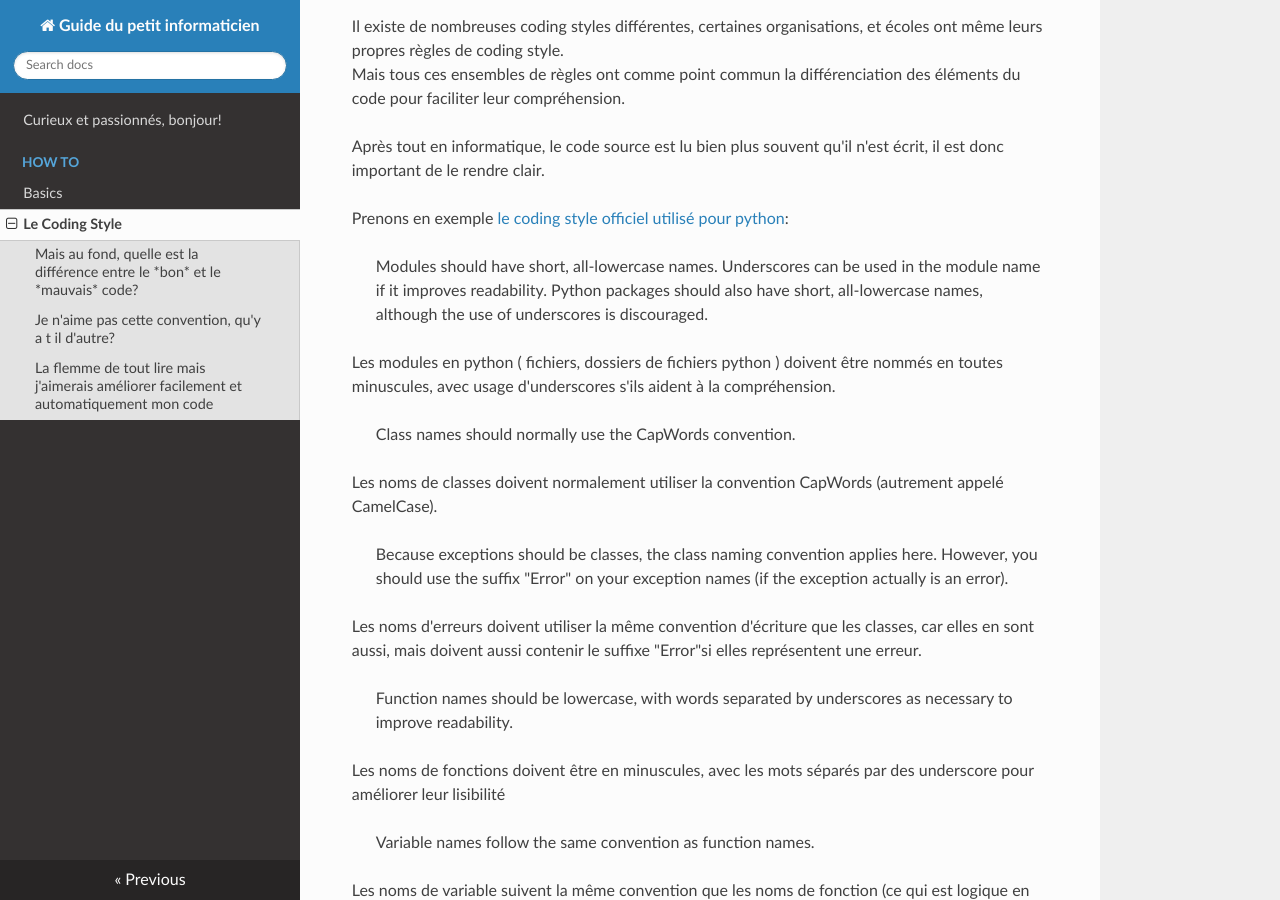
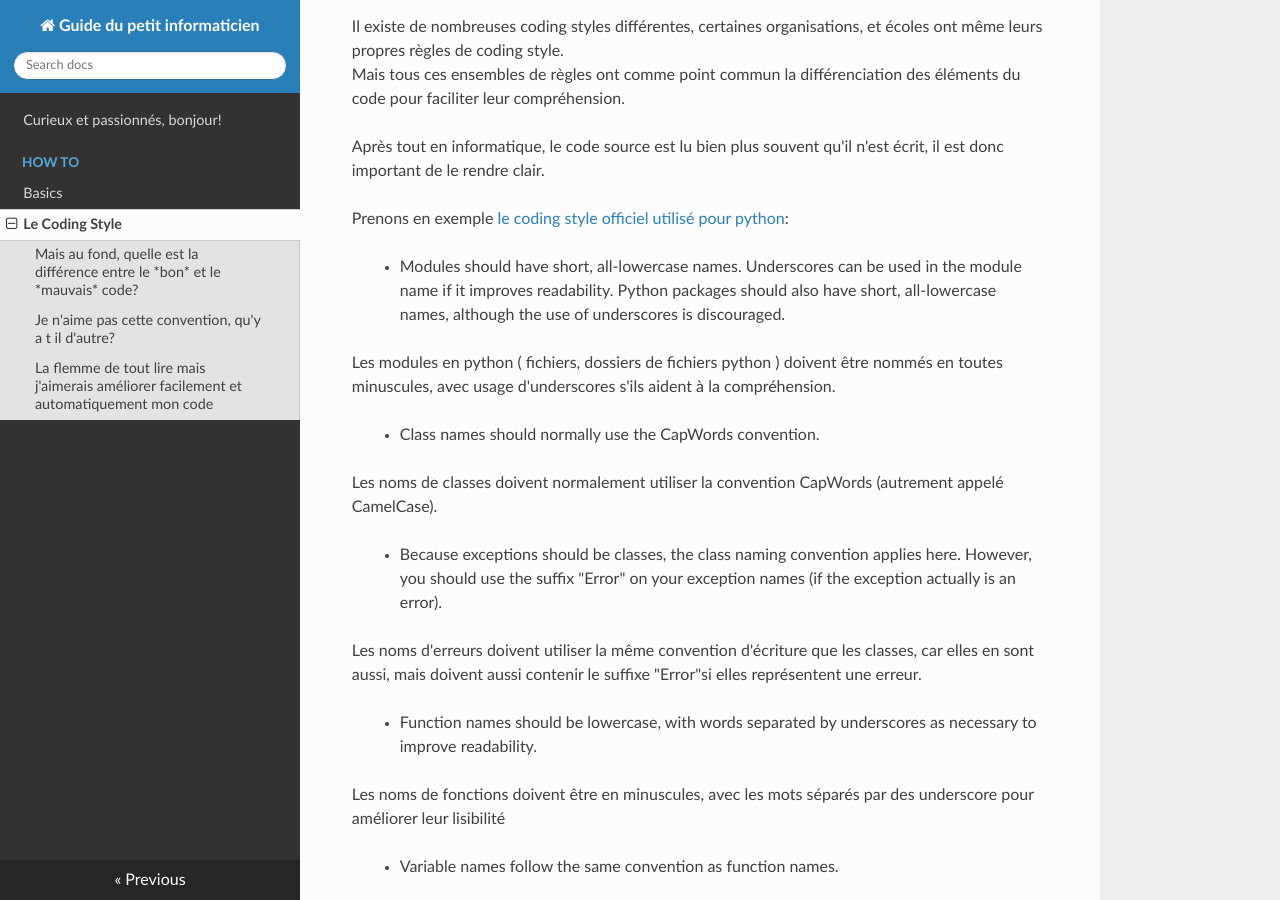
Before and after one commit to UFRCaenDiscordServer/guide-du-petit-informaticien, an MkDocs documentation site: the page built from docs/how-to/bien-coder.md, in a window 1280 px wide and 900 px high, scrolled down 1151 px. Built offline with MkDocs 1.6.1, drawn with Linux system fonts in a browser that asks for light colours; nearby versions of some CDN libraries.

Commit message:
enhanced citation marking

```diff
--- a/docs/how-to/bien-coder.md
+++ b/docs/how-to/bien-coder.md
@@ -58,27 +58,27 @@ Après tout en informatique, le code source est lu bien plus souvent qu'il n'est
 
 Prenons en exemple [le coding style officiel utilisé pour python](https://www.python.org/dev/peps/pep-0008/):
 
-> Modules should have short, all-lowercase names. Underscores can be used in the module name if it improves readability. Python packages should also have short, all-lowercase names, although the use of underscores is discouraged.
+> - Modules should have short, all-lowercase names. Underscores can be used in the module name if it improves readability. Python packages should also have short, all-lowercase names, although the use of underscores is discouraged.
 
 Les modules en python ( fichiers, dossiers de fichiers python ) doivent être nommés en toutes minuscules, avec usage d'underscores s'ils aident à la compréhension.
 
-> Class names should normally use the CapWords convention.
+> - Class names should normally use the CapWords convention.
 
 Les noms de classes doivent normalement utiliser la convention CapWords (autrement appelé CamelCase).
 
-> Because exceptions should be classes, the class naming convention applies here. However, you should use the suffix "Error" on your exception names (if the exception actually is an error).
+> - Because exceptions should be classes, the class naming convention applies here. However, you should use the suffix "Error" on your exception names (if the exception actually is an error).
 
 Les noms d'erreurs doivent utiliser la même convention d'écriture que les classes, car elles en sont aussi, mais doivent aussi contenir le suffixe "Error"si elles représentent une erreur.
 
-> Function names should be lowercase, with words separated by underscores as necessary to improve readability.
+> - Function names should be lowercase, with words separated by underscores as necessary to improve readability.
 
 Les noms de fonctions doivent être en minuscules, avec les mots séparés par des underscore pour améliorer leur lisibilité
 
-> Variable names follow the same convention as function names.
+> - Variable names follow the same convention as function names.
 
 Les noms de variable suivent la même convention que les noms de fonction (ce qui est logique en python car les fonctions y sont juste des variables)
 
-> Constants are usually defined on a module level and written in all capital letters with underscores separating words.
+> - Constants are usually defined on a module level and written in all capital letters with underscores separating words.
 
 Les noms de capitales sont en général définies au niveau du module (fichier python) et nommés en toutes capitales avec des underscores séparant les mots.
 
```
